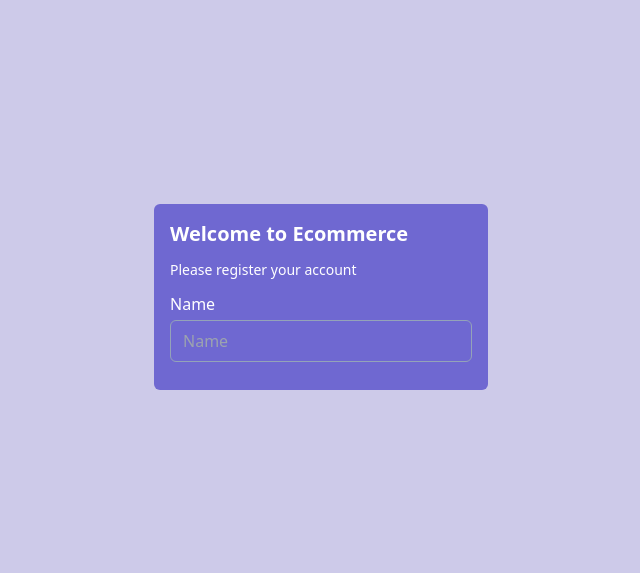
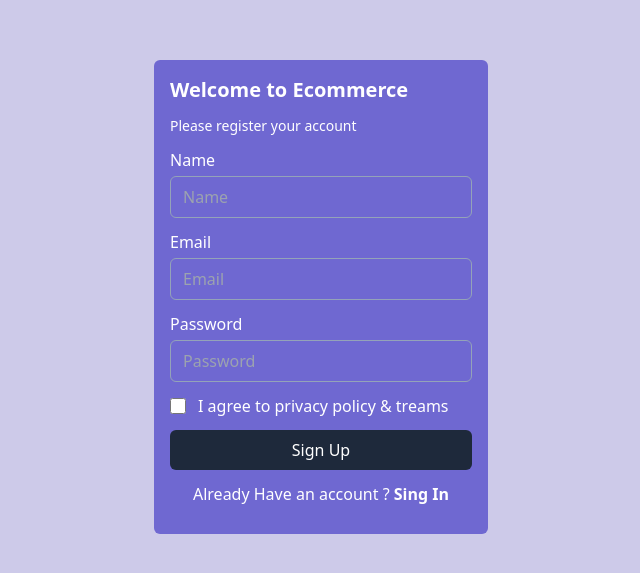
Before and after one commit to easylearningbd/mern-multi-vendor-ecommerce, a React (Create React App) app: page /register in a window 1280 px wide. Shown: the part 103-676 px from the top of the page, without its empty margins (319-959 px from the left). Built offline with nearby package versions, Linux system fonts and the light colour scheme.

Commit message:
p8 Route And Login Register Part 4

```diff
--- a/src/views/auth/Register.jsx
+++ b/src/views/auth/Register.jsx
@@ -1,4 +1,5 @@
 import React from 'react';
+import {Link} from 'react-router-dom'
 
 const Register = () => {
     return (
@@ -14,6 +15,31 @@
             <input className='px-3 py-2 outline-none border border-slate-400 bg-transparent rounded-md' type="text" name='name' placeholder='Name' id='name' required />
 
         </div>
+
+
+        <div className='flex flex-col w-full gap-1 mb-3'>
+            <label htmlFor="email">Email</label>
+            <input className='px-3 py-2 outline-none border border-slate-400 bg-transparent rounded-md' type="text" name='email' placeholder='Email' id='email' required />
+
+        </div>
+
+        <div className='flex flex-col w-full gap-1 mb-3'>
+            <label htmlFor="password">Password</label>
+            <input className='px-3 py-2 outline-none border border-slate-400 bg-transparent rounded-md' type="password" name='password' placeholder='Password' id='password' required />
+        </div>
+
+        <div className='flex items-center w-full gap-3 mb-3'>
+            <input className='w-4 h-4 text-blue-600 overflow-hidden bg-gray-200 rounded border-gray-300 focus:ring-blue-500' type="checkbox" name="checkbox" id="checkbox" />
+            <label htmlFor="checkbox"> I agree to privacy policy & treams</label>
+        </div>
+
+        <button className='bg-slate-800 w-full hover:shadow-blue-300/ hover:shadow-lg text-white rounded-md px-7 py-2 mb-3'>Sign Up</button>
+
+        <div className='flex items-center mb-3 gap-3 justify-center'>
+            <p>Already Have an account ? <Link className='font-bold' to="/login">Sing In</Link> </p>
+
+        </div>
+
     </form>
 
             </div>
```
